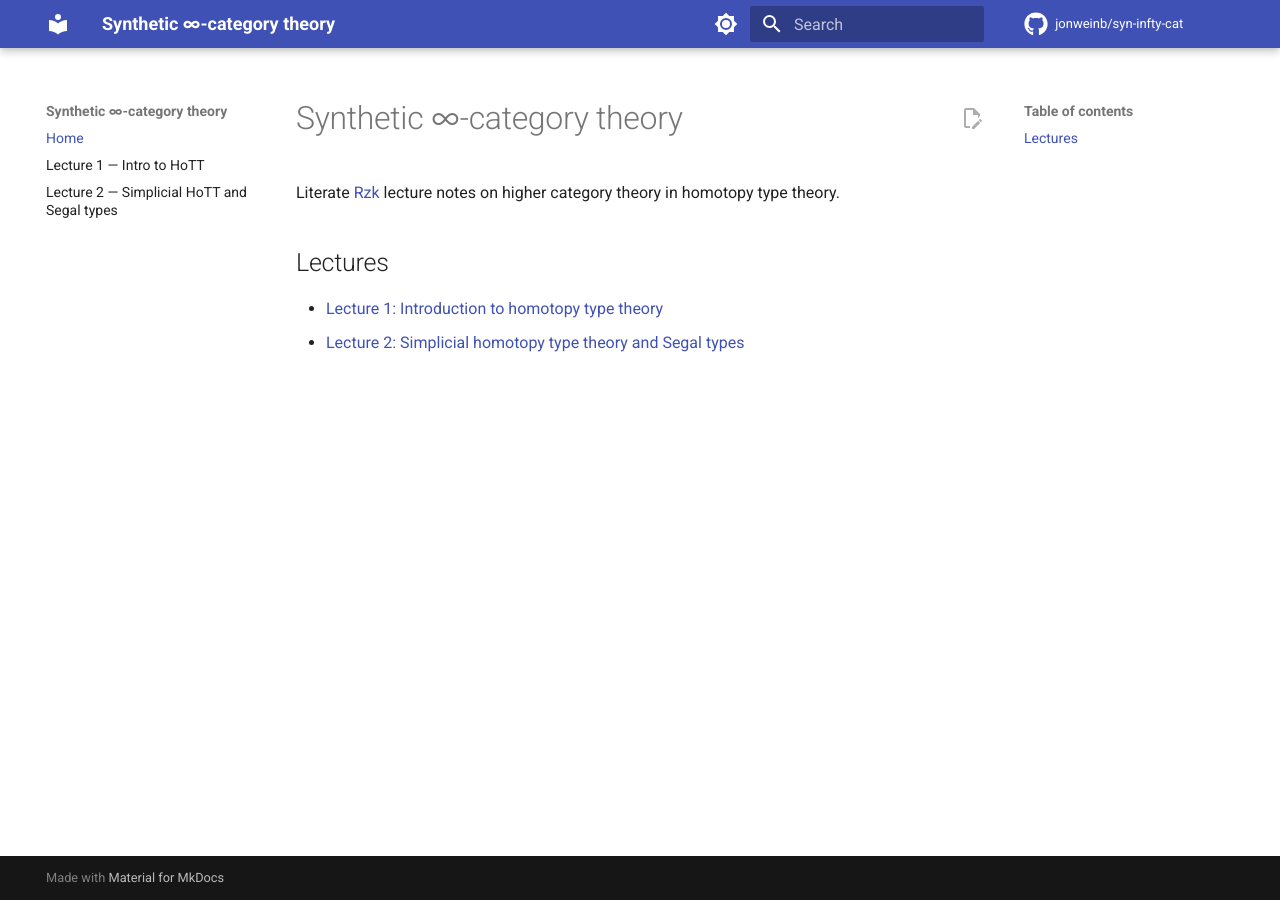
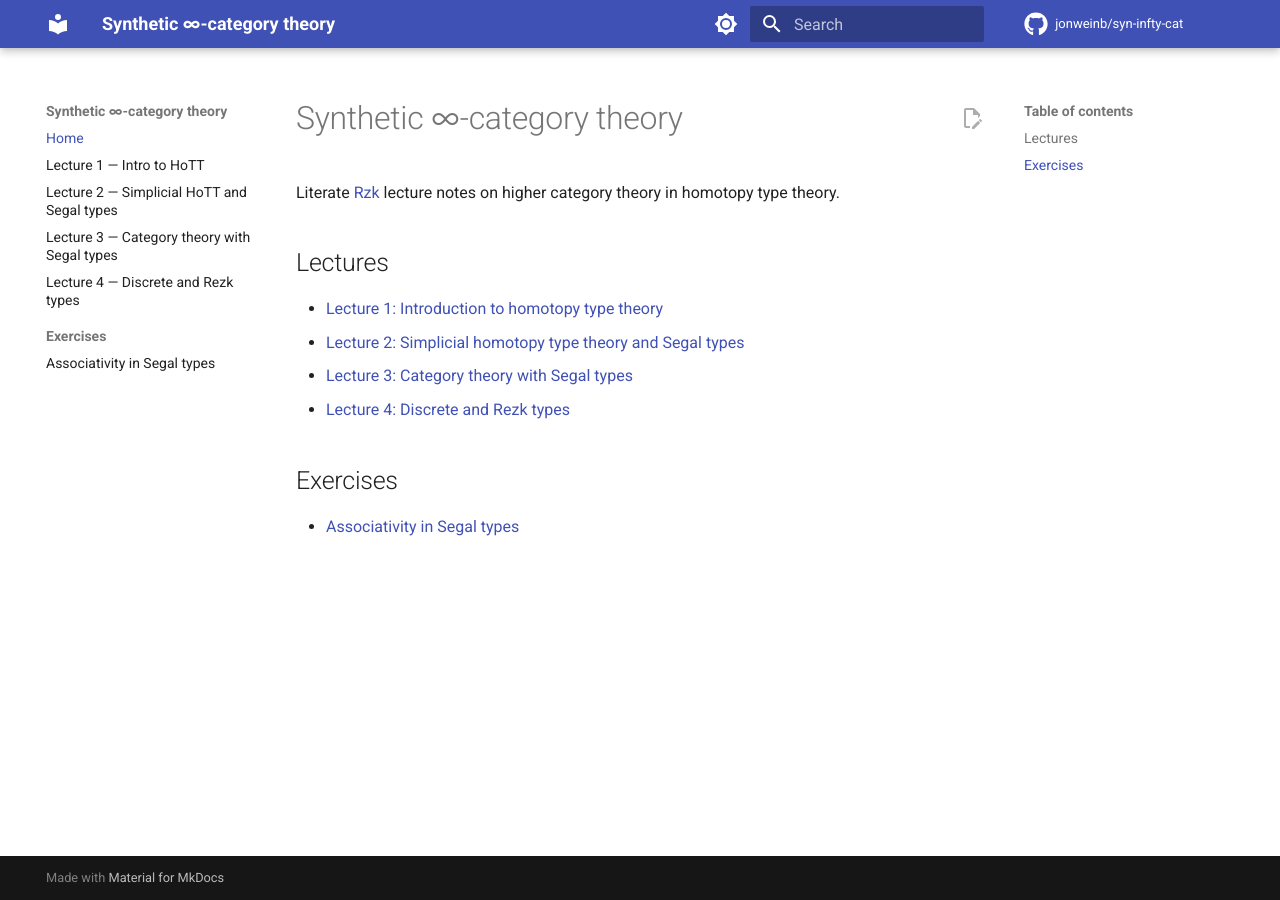
Before and after one commit to jonweinb/syn-infty-cat, an MkDocs documentation site: the page built from lectures/index.md, in a window 1280 px wide. Built offline with MkDocs 1.6.1 and Material for MkDocs 9.7.7, drawn with Linux system fonts in a browser that asks for light colours; comment, search, counter and statistics services are not loaded.

Commit message:
update websites

```diff
--- a/lectures/index.md
+++ b/lectures/index.md
@@ -6,3 +6,9 @@ Literate [Rzk](https://rzk-lang.github.io/) lecture notes on higher category the
 
 - [Lecture 1: Introduction to homotopy type theory](01-rzk-hott.rzk.md)
 - [Lecture 2: Simplicial homotopy type theory and Segal types](02-shott.rzk.md)
+- [Lecture 3: Category theory with Segal types](03-more-segal.rzk.md)
+- [Lecture 4: Discrete and Rezk types](04-disc-segal-rezk.rzk.md)
+
+## Exercises
+
+- [Associativity in Segal types](exercises/03a-associativity.rzk.md)
--- a/mkdocs.yml
+++ b/mkdocs.yml
@@ -14,6 +14,10 @@ nav:
   - Home: index.md
   - Lecture 1 — Intro to HoTT: 01-rzk-hott.rzk.md
   - Lecture 2 — Simplicial HoTT and Segal types: 02-shott.rzk.md
+  - Lecture 3 — Category theory with Segal types: 03-more-segal.rzk.md
+  - Lecture 4 — Discrete and Rezk types: 04-disc-segal-rezk.rzk.md
+  - Exercises:
+      - Associativity in Segal types: exercises/03a-associativity.rzk.md
 
 theme:
   name: material
--- a/rzk.yaml
+++ b/rzk.yaml
@@ -3,4 +3,5 @@ include:
   - lectures/01-rzk-hott.rzk.md
   - lectures/02-shott.rzk.md
   - lectures/03-more-segal.rzk.md
-  - exercises/03a-associativity.rzk.md
+  - lectures/exercises/03a-associativity.rzk.md
+  - lectures/04-disc-segal-rezk.rzk.md
```
Also changed, not shown: README.md (+6 -0 lines), lectures/exercises/03a-associativity.rzk.md (renamed from exercises/03a-associativity.rzk.md, +1 -1 lines).
